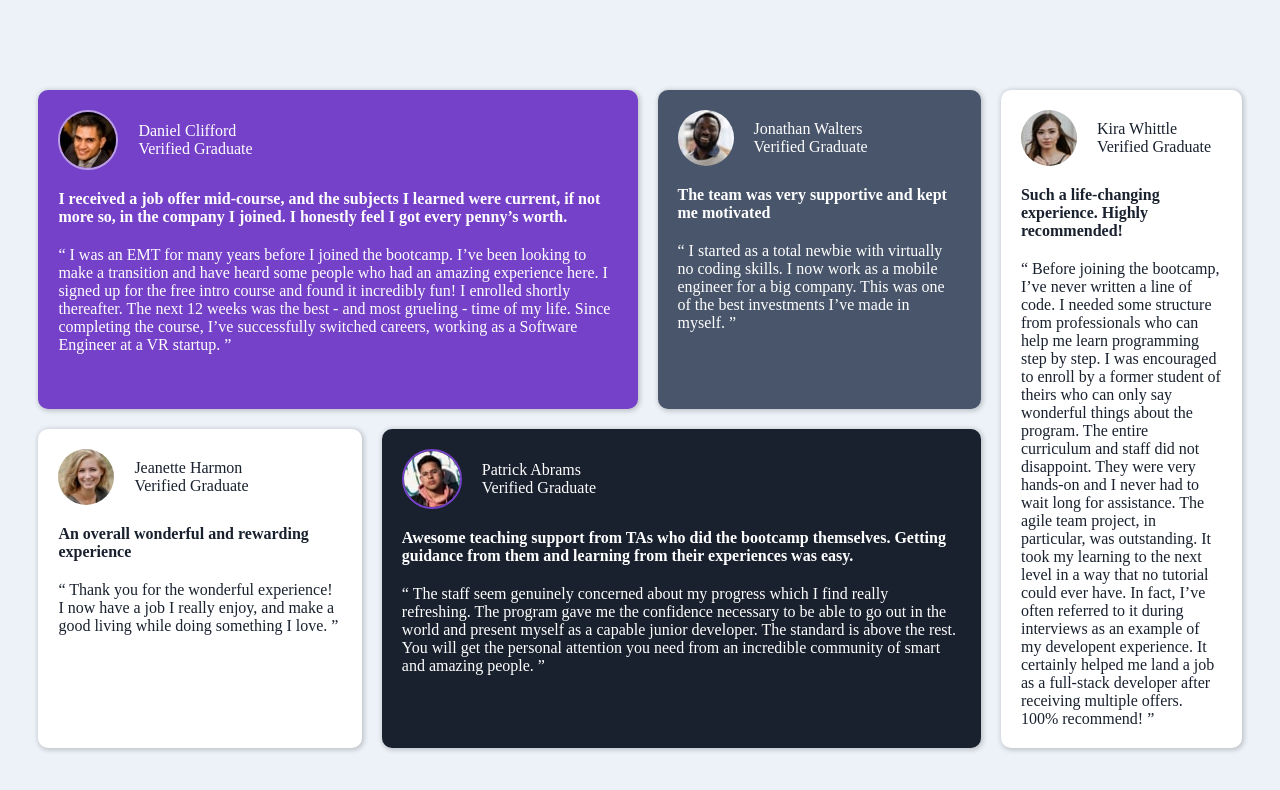
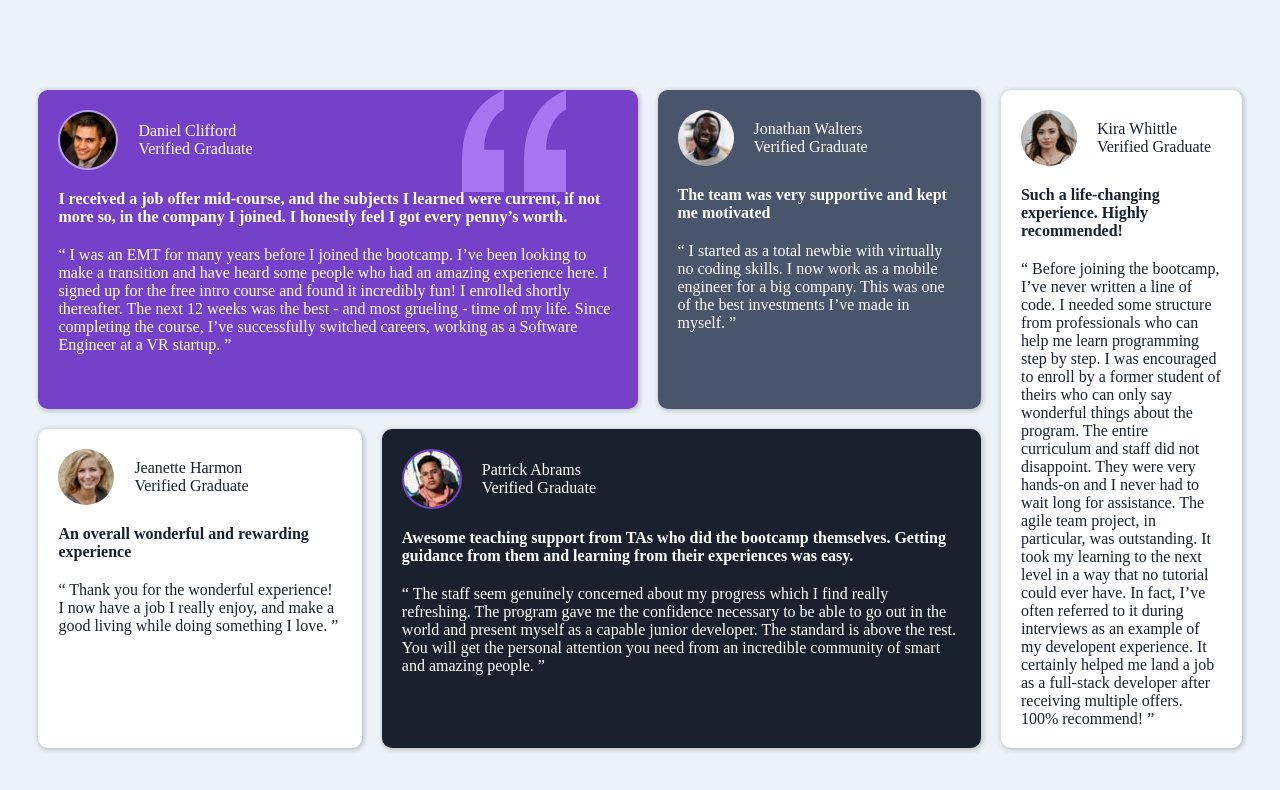
Before and after one commit to JustinasVe/testimonials-grid-section, a plain HTML site: page index.html in a window 1280 px wide. Drawn offline with Linux system fonts and the light colour scheme.

Commit message:
feat: update first card background pattern

```diff
--- a/index.html
+++ b/index.html
@@ -13,8 +13,9 @@
     <div id="main-left">
       <div id="top">
         <div id="testimonial-1" class="grid-item">
+          <img id="quote" src="./images/bg-pattern-quotation.svg" alt="background pattern quotation">
           <div class="card-header">
-            <img src="./images/image-daniel.jpg" alt="daniel profile picture">
+            <img src="./images/image-daniel.jpg" class="profile-img-1" alt="daniel profile picture">
             <div class="card-header-text">
               <p>Daniel Clifford</p>
               <p>Verified Graduate</p>
--- a/style.css
+++ b/style.css
@@ -15,6 +15,8 @@ body {
 #testimonial-1 {
     background-color: #7541c8;
     color: #ffffff;
+    position: relative;
+    z-index: 0;
 }
 
 #testimonial-2 {
@@ -43,6 +45,8 @@ body {
     display: flex;
     align-items: center;
     margin-bottom: 20px;
+    position: relative;
+    z-index: 2;
 }
 
 .card-header img {
@@ -54,8 +58,15 @@ body {
     border: 2px solid #7541c8;
 }
 
-#testimonial-1 img {
+#testimonial-1 .profile-img-1 {
     border: 2px solid rgba(255, 255, 255, 0.5);
+}
+
+#quote {
+    position: absolute;
+    right: 12%;
+    top: 0;
+    z-index: 1;
 }
 
 .grid-item h4 {
```
